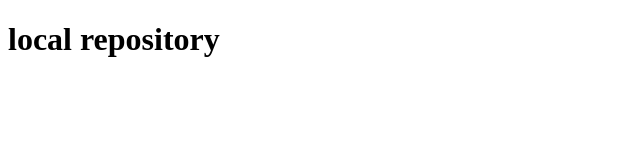
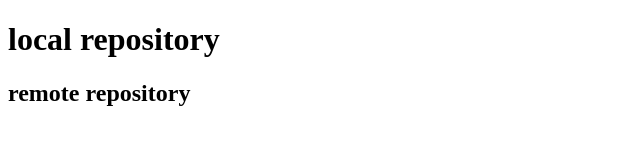
Before and after one commit to fsultana0902/lab, a plain HTML site: page index.html in a window 1280 px wide. Shown: the whole page, without its empty margins (0-640 px from the left). Drawn offline with Linux system fonts and the light colour scheme.

Commit message:
Update index.html

```diff
--- a/index.html
+++ b/index.html
@@ -8,5 +8,6 @@
 </head>
 <body>
     <h1>local repository</h1>
+    <h2>remote repository</h2>
 </body>
 </html>
```
